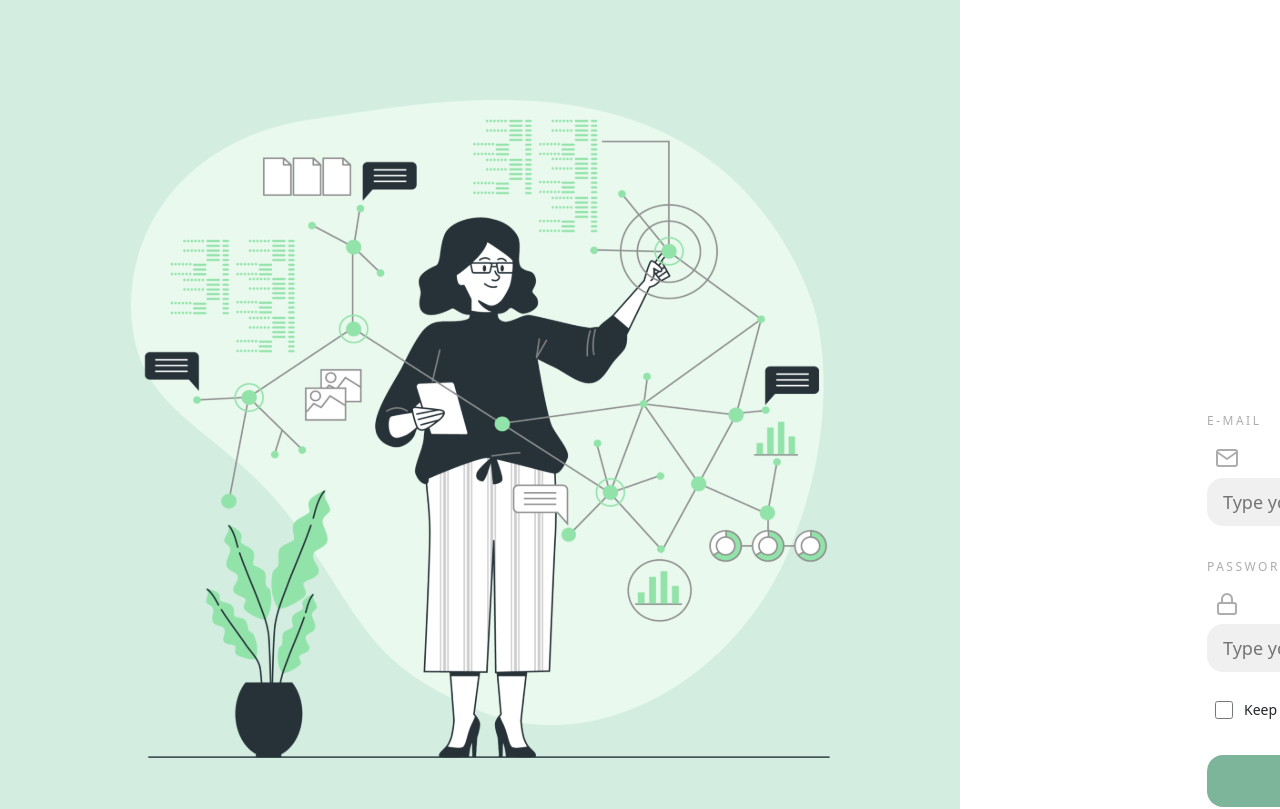
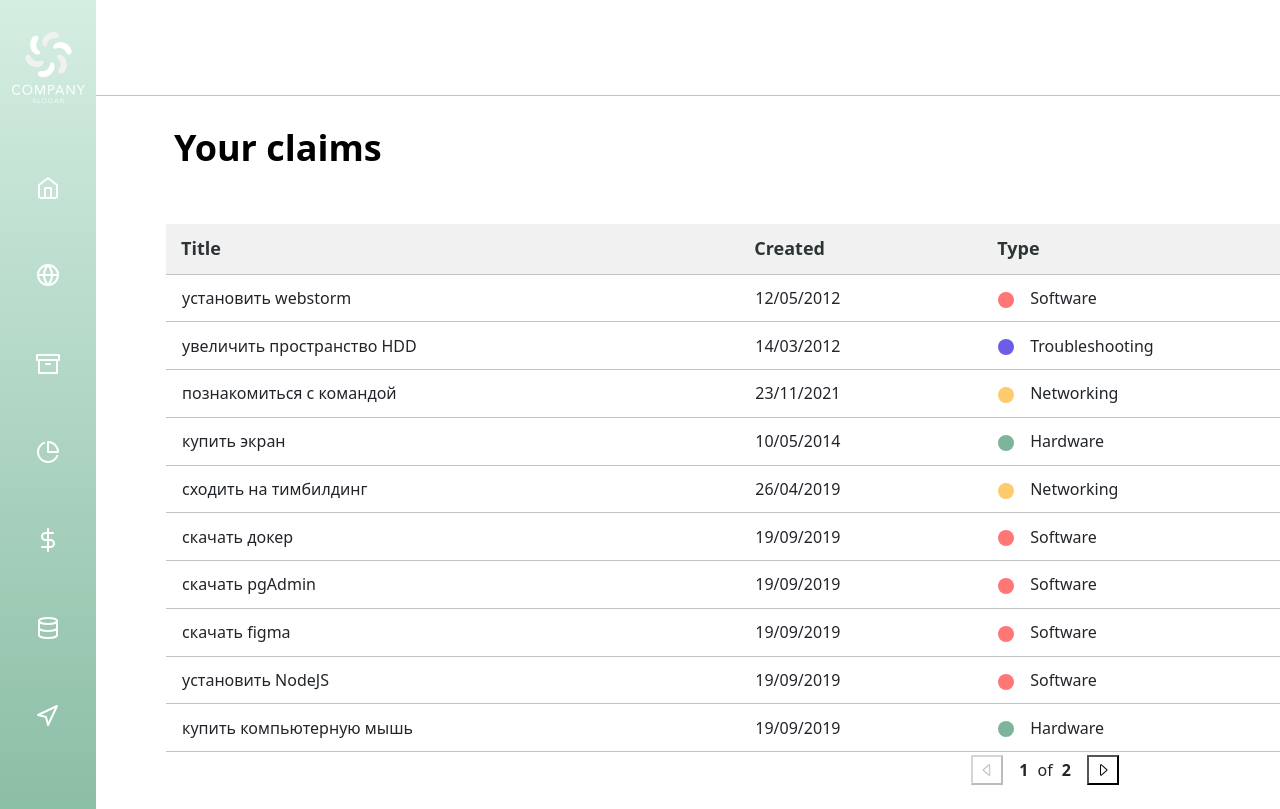
Before and after one commit to Nuyrguyana/neoPractice, a React (Create React App) app in the folder claims-client/: page / in a window 1280 px wide. Shown: the top 809 px of the page. Built offline with nearby package versions, Linux system fonts and the light colour scheme.

Commit message:
refactoring and improve routes

```diff
--- a/claims-client/src/App.jsx
+++ b/claims-client/src/App.jsx
@@ -1,12 +1,13 @@
 import 'bootstrap-icons/font/bootstrap-icons.css';
 import 'bootstrap/dist/css/bootstrap.min.css';
 import './App.css'
-import {Main} from "./container/main";
-import {Login} from "./components/login";
+import {BrowserRouter} from "react-router-dom";
+import {AppRouter} from "./components/appRouter";
 
 export const App = () => {
     return (
-            // <Main/>
-        <Login/>
+        <BrowserRouter>
+            <AppRouter />
+        </BrowserRouter>
     );
 }
--- /dev/null
+++ b/claims-client/src/components/appRouter.jsx
@@ -0,0 +1,22 @@
+import React from 'react';
+import {Redirect, Route, Switch} from "react-router-dom";
+import {publicRoutes} from "../routes";
+import {Main} from "../container/main";
+import {LOGIN_ROUTE} from "./utils/consts";
+
+export const AppRouter = () => {
+    const isAuth = true
+    return (
+        <Switch>
+            {
+                isAuth ?
+                    (<Main/>)
+                    :
+                    publicRoutes.map(({path, Component}) =>
+                        <Route key={path} path={path} component={Component} exact/>
+                    )
+            }
+            <Redirect to={LOGIN_ROUTE}/>
+        </Switch>
+    );
+};
--- a/claims-client/src/components/login.jsx
+++ b/claims-client/src/components/auth.jsx
@@ -4,7 +4,7 @@ import iconMin from '../image/iconMin.png'
 import iconMax from '../image/iconMax.svg'
 import {LoginForm} from "./loginForm";
 
-export const Login = () => {
+export const Auth = () => {
     return (
         <div className='container-login'>
             <img className='img-login' src={imgLogin}/>
--- /dev/null
+++ b/claims-client/src/components/utils/consts.jsx
@@ -0,0 +1,11 @@
+export const LOGIN_ROUTE = '/login'
+export const REGISTRATION_ROUTE = '/registration'
+export const CLAIMS_ROUTE = '/'
+export const INCOMING_ROUTE = '/ic'
+export const CREATE_ROUTE = '/create'
+export const GLOBE_ROUTE = '/globe'
+export const ARCHIVE_ROUTE = '/archive'
+export const CHART_ROUTE = '/chart'
+export const SIGN_ROUTE = '/sign'
+export const DATABASE_ROUTE = '/database'
+export const NAVIGATION_ROUTE = '/navigation'
--- a/claims-client/src/container/main.jsx
+++ b/claims-client/src/container/main.jsx
@@ -1,36 +1,18 @@
 import React from 'react';
 import {Menu} from "../components/menu";
 import {Header} from "../components/header/header";
-import {ClaimsTable} from "./claimsTable";
-import {BrowserRouter, Route, Switch} from "react-router-dom";
-import {IncomingClaim} from "../components/incomingClaim";
-import {Chart} from "../components/menu/chart";
-import {Globe} from "../components/menu/globe";
-import {Sign} from "../components/menu/sign";
-import {Archive} from "../components/menu/archive";
-import {Navigation} from "../components/menu/navigation";
-import {Database} from "../components/menu/database";
-import {CreatingNewClaim} from "../components/creatingNewClaim";
-import {Login} from "../components/login";
+import {Route} from "react-router-dom";
+import {authRoutes} from "../routes";
 
 export const Main = () => {
     return (
-        <BrowserRouter>
-                <Menu/>
-                <Header/>
-                <Switch>
-                    {/*<Route path='/login' exact component={Login}/>*/}
-
-                    <Route path='/' exact component={ClaimsTable}/>
-                    <Route path='/ic/:claimId?' exact component={IncomingClaim}/>
-                    <Route path='/create' exact component={CreatingNewClaim}/>
-                    <Route path='/globe' exact component={Globe}/>
-                    <Route path='/archive' exact component={Archive}/>
-                    <Route path='/chart' exact component={Chart}/>
-                    <Route path='/sign' exact component={Sign}/>
-                    <Route path='/database' exact component={Database}/>
-                    <Route path='/navigation' exact component={Navigation}/>
-                </Switch>
-        </BrowserRouter>
+        <div>
+            <Menu/>
+            <Header/>
+            {
+                authRoutes.map(({path, Component}) =>
+                    <Route key={path} path={path} component={Component} exact/>)
+            }
+        </div>
     );
 };
--- a/claims-client/src/index.css
+++ b/claims-client/src/index.css
@@ -351,7 +351,7 @@ tbody tr:hover {
 
 }
 
-/* Login */
+/* Auth */
 
 .container-login {
   width: 1920px;
--- /dev/null
+++ b/claims-client/src/routes.js
@@ -0,0 +1,70 @@
+import {Auth} from './components/auth'
+import {
+    ARCHIVE_ROUTE, CHART_ROUTE,
+    CLAIMS_ROUTE,
+    CREATE_ROUTE, DATABASE_ROUTE, GLOBE_ROUTE,
+    INCOMING_ROUTE,
+    LOGIN_ROUTE, NAVIGATION_ROUTE,
+    REGISTRATION_ROUTE, SIGN_ROUTE
+} from "./components/utils/consts";
+import {ClaimsTable} from "./container/claimsTable";
+import {IncomingClaim} from "./components/incomingClaim";
+import {CreatingNewClaim} from "./components/creatingNewClaim";
+import {Globe} from "./components/menu/globe";
+import {Archive} from "./components/menu/archive";
+import {Chart} from "./components/menu/chart";
+import {Sign} from "./components/menu/sign";
+import {Database} from "./components/menu/database";
+import {Navigation} from "./components/menu/navigation";
+
+export const authRoutes = [
+
+    {
+        path: CLAIMS_ROUTE,
+        Component: ClaimsTable
+    },
+     {
+        path: INCOMING_ROUTE + '/:claimId?',
+        Component: IncomingClaim
+    },
+     {
+        path: CREATE_ROUTE,
+        Component: CreatingNewClaim
+    },
+     {
+        path: GLOBE_ROUTE,
+        Component: Globe
+    },
+     {
+        path: ARCHIVE_ROUTE,
+        Component: Archive
+    },
+     {
+        path: CHART_ROUTE,
+        Component: Chart
+    },
+     {
+        path: SIGN_ROUTE,
+        Component: Sign
+    },
+     {
+        path: DATABASE_ROUTE,
+        Component: Database
+    },
+     {
+        path: NAVIGATION_ROUTE,
+        Component: Navigation
+    }
+
+]
+
+export const publicRoutes = [
+    {
+        path: LOGIN_ROUTE,
+        Component: Auth
+    },
+    {
+        path: REGISTRATION_ROUTE,
+        Component: Auth
+    }
+]
```
